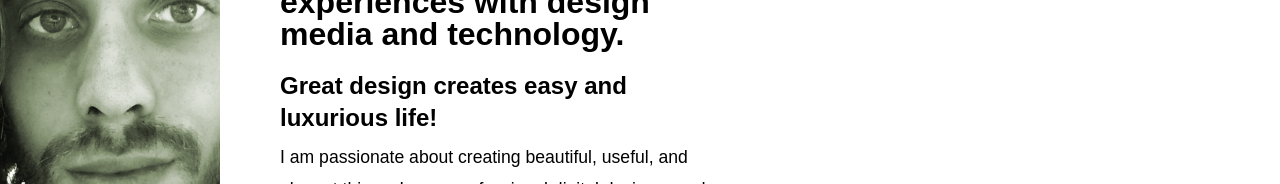
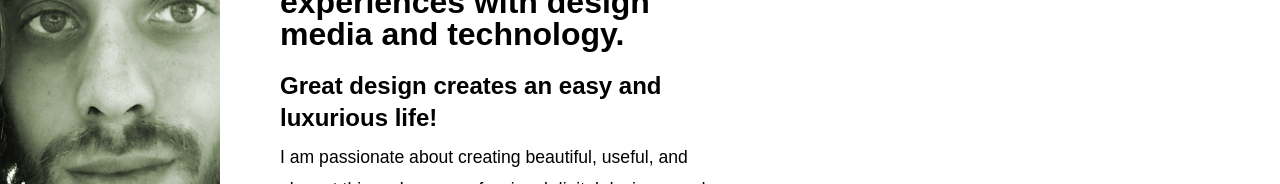
Before and after one commit to russjwells/russellwellsonline, a React (Create React App) app: page / in a window 1280 px wide. Shown: the part 238-422 px from the top of the page. Built offline with nearby package versions, Linux system fonts and the light colour scheme.

Commit message:
spelling

```diff
--- a/src/About.js
+++ b/src/About.js
@@ -7,7 +7,7 @@ class About extends Component {
         <div className="About">
           <div className="AboutSpacer">
             <h1>Hello, I'm Russell Wells. I create exceptional human experiences with design media and technology.</h1>
-            <h2>Great design creates easy and luxurious life!</h2>
+            <h2>Great design creates an easy and luxurious life!</h2>
               <p>I am passionate about creating beautiful, useful, and elegant things. I am a professional digital designer and software engineer. I like to create digital products. </p>
               <p>&nbsp;</p>
               <p>I consult and freelance in UX, UI, graphic design, motion graphics, branding and software development.
```
